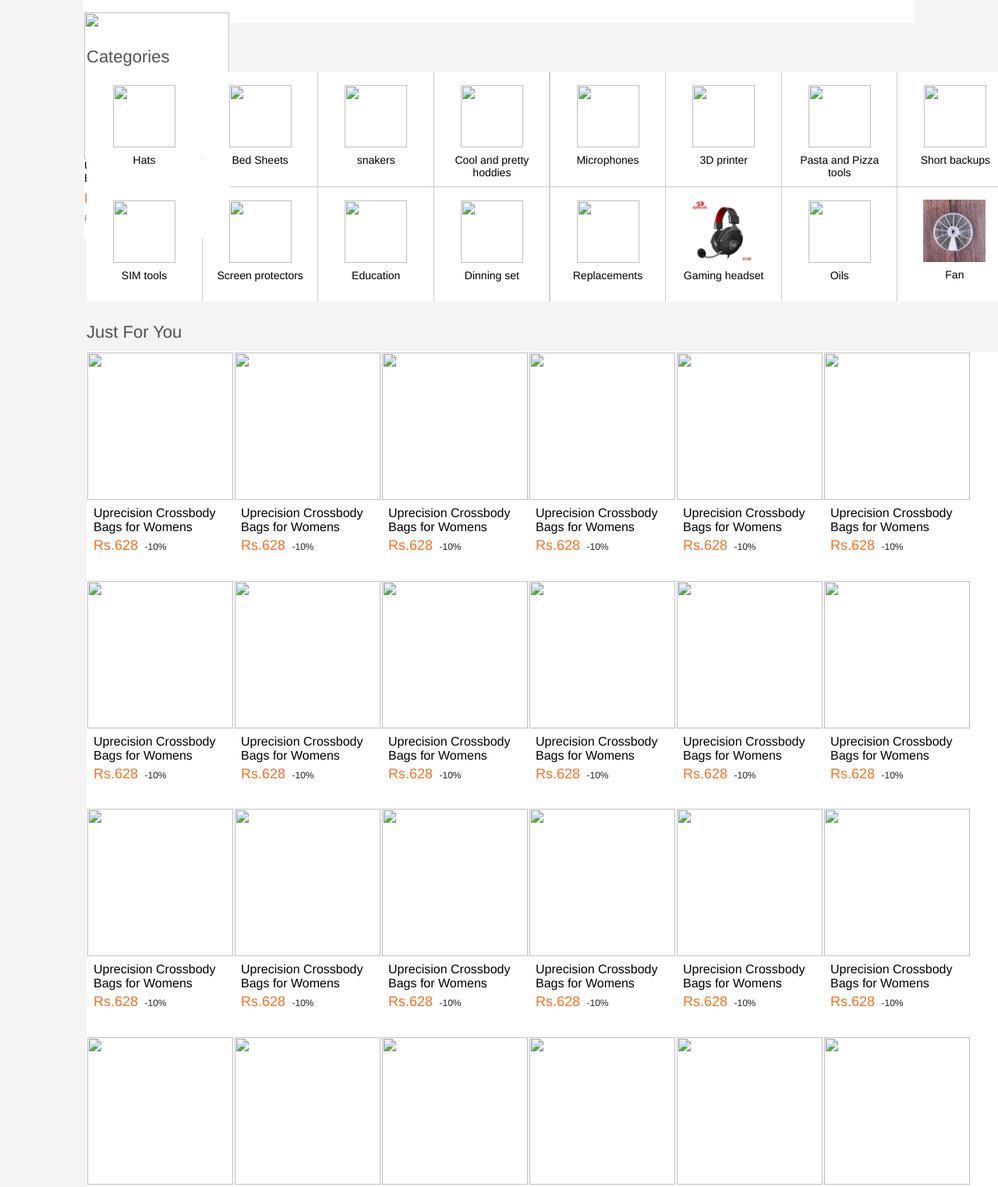
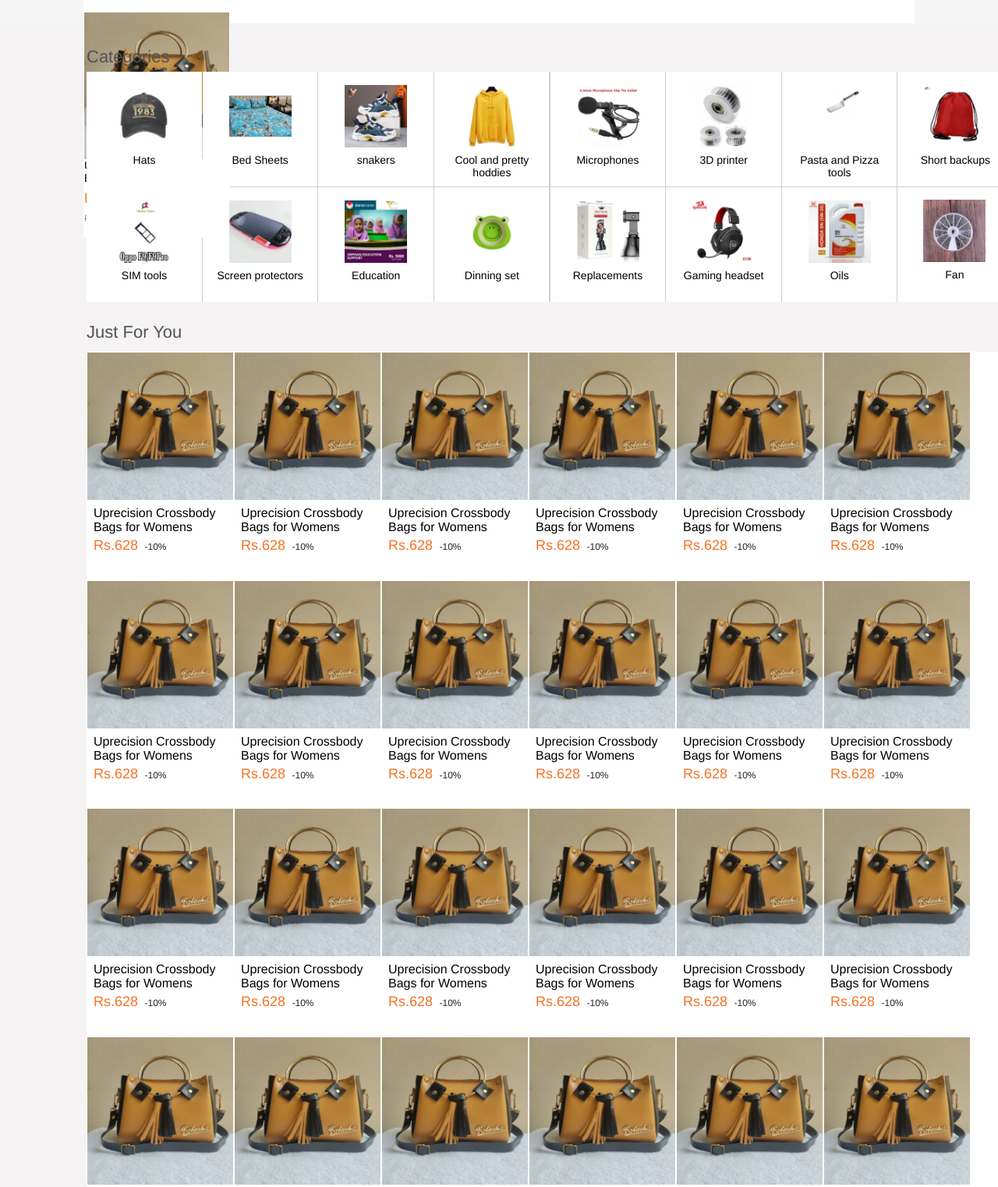
Before and after one commit to Crystal734/Daraz-Web-Clone, a plain HTML site: page index.html in a window 1280 px wide. Shown: the part 869-2391 px from the top of the page at 78% size. Drawn offline with Linux system fonts and the light colour scheme; the site is published under a folder, as on GitHub Pages, so addresses that start at the root find nothing.

Commit message:
Fixed image paths for GitHub Pages

```diff
--- a/index.html
+++ b/index.html
@@ -60,7 +60,7 @@
                         <div class="container border">
                             <a href="#">
                                 <div class="container-img">
-                                    <img src="/sale pics/nasla.webp">
+                                    <img src="sale pics/nasla.webp">
                                 </div>
 
                                 <div class="container-text">
@@ -81,7 +81,7 @@
                         <div class="container border">
                             <a href="#">
                                 <div class="container-img">
-                                    <img src="/sale pics/airpod.webp">
+                                    <img src="sale pics/airpod.webp">
                                 </div>
 
                                 <div class="container-text">
@@ -102,7 +102,7 @@
                         <div class="container border">
                             <a href="#">
                                 <div class="container-img">
-                                    <img src="/sale pics/eyes.webp">
+                                    <img src="sale pics/eyes.webp">
                                 </div>
 
                                 <div class="container-text">
@@ -123,7 +123,7 @@
                         <div class="container border">
                             <a href="#">
                                 <div class="container-img">
-                                    <img src="/sale pics/babyfood.webp">
+                                    <img src="sale pics/babyfood.webp">
                                 </div>
 
                                 <div class="container-text">
@@ -144,7 +144,7 @@
                         <div class="container border">
                             <a href="#">
                                 <div class="container-img">
-                                    <img src="/sale pics/green.webp">
+                                    <img src="sale pics/green.webp">
                                 </div>
 
                                 <div class="container-text">
@@ -165,7 +165,7 @@
                         <div class="container border">
                             <a href="#">
                                 <div class="container-img">
-                                    <img src="/sale pics/beg.webp">
+                                    <img src="sale pics/beg.webp">
                                 </div>
 
                                 <div class="container-text">
@@ -194,7 +194,7 @@
 
             <div class="cate-item border">
                  <a class="cate-content">
-                    <img src="/categoriespics/hats.webp">
+                    <img src="categoriespics/hats.webp">
 
                     <div class="name">
                         <p>Hats</p>
@@ -204,7 +204,7 @@
 
             <div class="cate-item border">
                 <a class="cate-content">
-                    <img src="/categoriespics/bed.webp">
+                    <img src="categoriespics/bed.webp">
 
                     <div class="name">
                         <p>Bed Sheets</p>
@@ -214,7 +214,7 @@
 
             <div class="cate-item border">
                 <a class="cate-content">
-                    <img src="/categoriespics/sneakers.webp">
+                    <img src="categoriespics/sneakers.webp">
 
                     <div class="name">
                         <p>snakers</p>
@@ -224,7 +224,7 @@
 
             <div class="cate-item border">
                 <a class="cate-content">
-                    <img src="/categoriespics/hoddy.webp">
+                    <img src="categoriespics/hoddy.webp">
 
                     <div class="name">
                         <p>Cool and pretty hoddies</p>
@@ -234,7 +234,7 @@
 
             <div class="cate-item border">
                 <a class="cate-content">
-                    <img src="/categoriespics/microphone.webp">
+                    <img src="categoriespics/microphone.webp">
 
                     <div class="name">
                         <p>Microphones</p>
@@ -244,7 +244,7 @@
 
             <div class="cate-item border">
                 <a class="cate-content">
-                    <img src="/categoriespics/printer.webp">
+                    <img src="categoriespics/printer.webp">
 
                     <div class="name">
                         <p>3D printer</p>
@@ -254,7 +254,7 @@
 
             <div class="cate-item border">
                 <a class="cate-content">
-                    <img src="/categoriespics/pasta.webp">
+                    <img src="categoriespics/pasta.webp">
 
                     <div class="name">
                         <p>Pasta and Pizza tools</p>
@@ -264,7 +264,7 @@
 
             <div class="cate-item border">
                 <a class="cate-content">
-                    <img src="/categoriespics/short.webp">
+                    <img src="categoriespics/short.webp">
 
                     <div class="name">
                         <p>Short backups</p>
@@ -274,7 +274,7 @@
 
             <div class="cate-item border">
                 <a class="cate-content">
-                    <img src="/categoriespics/sim.webp">
+                    <img src="categoriespics/sim.webp">
 
                     <div class="name">
                         <p>SIM tools</p>
@@ -284,7 +284,7 @@
 
             <div class="cate-item border">
                 <a class="cate-content">
-                    <img src="/categoriespics/screen.webp">
+                    <img src="categoriespics/screen.webp">
 
                     <div class="name">
                         <p>Screen protectors</p>
@@ -294,7 +294,7 @@
 
             <div class="cate-item border">
                 <a class="cate-content">
-                    <img src="/categoriespics/education.webp">
+                    <img src="categoriespics/education.webp">
 
                     <div class="name">
                         <p>Education</p>
@@ -304,7 +304,7 @@
 
             <div class="cate-item border">
                 <a class="cate-content">
-                    <img src="/categoriespics/dinning.webp">
+                    <img src="categoriespics/dinning.webp">
 
                     <div class="name">
                         <p>Dinning set</p>
@@ -314,7 +314,7 @@
 
             <div class="cate-item border">
                 <a class="cate-content">
-                    <img src="/categoriespics/replacements.webp">
+                    <img src="categoriespics/replacements.webp">
 
                     <div class="name">
                         <p>Replacements</p>
@@ -334,7 +334,7 @@
 
             <div class="cate-item border">
                 <a class="cate-content">
-                    <img src="/categoriespics/oils.webp">
+                    <img src="categoriespics/oils.webp">
 
                     <div class="name">
                         <p>Oils</p>
@@ -365,7 +365,7 @@
             <div class="product-deatials border">
                 <a>
                     <div class="product-img">
-                        <img src="/sale pics/beg.webp">
+                        <img src="sale pics/beg.webp">
                     </div>
 
                     <div class="product-text">
@@ -384,7 +384,7 @@
             <div class="product-deatials border">
                 <a>
                     <div class="product-img">
-                        <img src="/sale pics/beg.webp">
+                        <img src="sale pics/beg.webp">
                     </div>
 
                     <div class="product-text">
@@ -403,7 +403,7 @@
             <div class="product-deatials border">
                 <a>
                     <div class="product-img">
-                        <img src="/sale pics/beg.webp">
+                        <img src="sale pics/beg.webp">
                     </div>
 
                     <div class="product-text">
@@ -422,7 +422,7 @@
             <div class="product-deatials border">
                 <a>
                     <div class="product-img">
-                        <img src="/sale pics/beg.webp">
+                        <img src="sale pics/beg.webp">
                     </div>
 
                     <div class="product-text">
@@ -441,7 +441,7 @@
             <div class="product-deatials border">
                 <a>
                     <div class="product-img">
-                        <img src="/sale pics/beg.webp">
+                        <img src="sale pics/beg.webp">
                     </div>
 
                     <div class="product-text">
@@ -460,7 +460,7 @@
             <div class="product-deatials border">
                 <a>
                     <div class="product-img">
-                        <img src="/sale pics/beg.webp">
+                        <img src="sale pics/beg.webp">
                     </div>
 
                     <div class="product-text">
@@ -479,7 +479,7 @@
             <div class="product-deatials border">
                 <a>
                     <div class="product-img">
-                        <img src="/sale pics/beg.webp">
+                        <img src="sale pics/beg.webp">
                     </div>
 
                     <div class="product-text">
@@ -498,7 +498,7 @@
             <div class="product-deatials border">
                 <a>
                     <div class="product-img">
-                        <img src="/sale pics/beg.webp">
+                        <img src="sale pics/beg.webp">
                     </div>
 
                     <div class="product-text">
@@ -517,7 +517,7 @@
             <div class="product-deatials border">
                 <a>
                     <div class="product-img">
-                        <img src="/sale pics/beg.webp">
+                        <img src="sale pics/beg.webp">
                     </div>
 
                     <div class="product-text">
@@ -536,7 +536,7 @@
             <div class="product-deatials border">
                 <a>
                     <div class="product-img">
-                        <img src="/sale pics/beg.webp">
+                        <img src="sale pics/beg.webp">
                     </div>
 
                     <div class="product-text">
@@ -555,7 +555,7 @@
             <div class="product-deatials border">
                 <a>
                     <div class="product-img">
-                        <img src="/sale pics/beg.webp">
+                        <img src="sale pics/beg.webp">
                     </div>
 
                     <div class="product-text">
@@ -572,7 +572,7 @@
             <div class="product-deatials border">
                 <a>
                     <div class="product-img">
-                        <img src="/sale pics/beg.webp">
+                        <img src="sale pics/beg.webp">
                     </div>
 
                     <div class="product-text">
@@ -589,7 +589,7 @@
             <div class="product-deatials border">
                 <a>
                     <div class="product-img">
-                        <img src="/sale pics/beg.webp">
+                        <img src="sale pics/beg.webp">
                     </div>
 
                     <div class="product-text">
@@ -606,7 +606,7 @@
             <div class="product-deatials border">
                 <a>
                     <div class="product-img">
-                        <img src="/sale pics/beg.webp">
+                        <img src="sale pics/beg.webp">
                     </div>
 
                     <div class="product-text">
@@ -623,7 +623,7 @@
             <div class="product-deatials border">
                 <a>
                     <div class="product-img">
-                        <img src="/sale pics/beg.webp">
+                        <img src="sale pics/beg.webp">
                     </div>
 
                     <div class="product-text">
@@ -640,7 +640,7 @@
             <div class="product-deatials border">
                 <a>
                     <div class="product-img">
-                        <img src="/sale pics/beg.webp">
+                        <img src="sale pics/beg.webp">
                     </div>
 
                     <div class="product-text">
@@ -657,7 +657,7 @@
             <div class="product-deatials border">
                 <a>
                     <div class="product-img">
-                        <img src="/sale pics/beg.webp">
+                        <img src="sale pics/beg.webp">
                     </div>
 
                     <div class="product-text">
@@ -674,7 +674,7 @@
             <div class="product-deatials border">
                 <a>
                     <div class="product-img">
-                        <img src="/sale pics/beg.webp">
+                        <img src="sale pics/beg.webp">
                     </div>
 
                     <div class="product-text">
@@ -691,7 +691,7 @@
             <div class="product-deatials border">
                 <a>
                     <div class="product-img">
-                        <img src="/sale pics/beg.webp">
+                        <img src="sale pics/beg.webp">
                     </div>
 
                     <div class="product-text">
@@ -708,7 +708,7 @@
             <div class="product-deatials border">
                 <a>
                     <div class="product-img">
-                        <img src="/sale pics/beg.webp">
+                        <img src="sale pics/beg.webp">
                     </div>
 
                     <div class="product-text">
@@ -725,7 +725,7 @@
             <div class="product-deatials border">
                 <a>
                     <div class="product-img">
-                        <img src="/sale pics/beg.webp">
+                        <img src="sale pics/beg.webp">
                     </div>
 
                     <div class="product-text">
@@ -742,7 +742,7 @@
             <div class="product-deatials border">
                 <a>
                     <div class="product-img">
-                        <img src="/sale pics/beg.webp">
+                        <img src="sale pics/beg.webp">
                     </div>
 
                     <div class="product-text">
@@ -759,7 +759,7 @@
             <div class="product-deatials border">
                 <a>
                     <div class="product-img">
-                        <img src="/sale pics/beg.webp">
+                        <img src="sale pics/beg.webp">
                     </div>
 
                     <div class="product-text">
@@ -776,7 +776,7 @@
             <div class="product-deatials border">
                 <a>
                     <div class="product-img">
-                        <img src="/sale pics/beg.webp">
+                        <img src="sale pics/beg.webp">
                     </div>
 
                     <div class="product-text">
```
